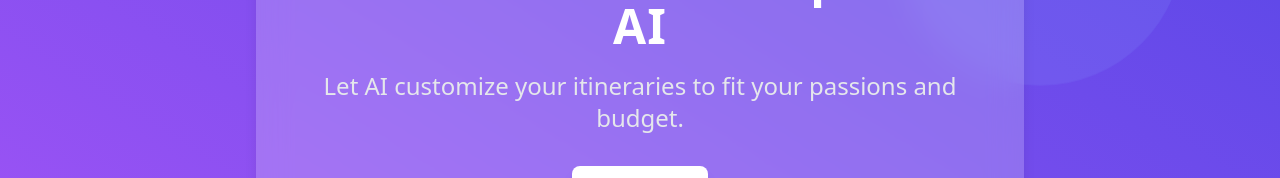
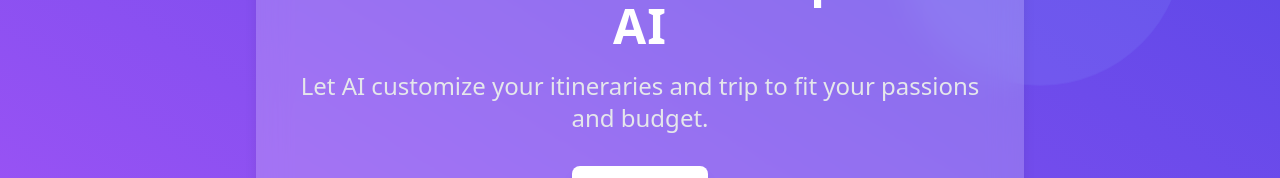
Before and after one commit to mhistiak3/JustFly, a React (Vite) app: page / in a window 1280 px wide. Shown: the part 320-498 px from the top of the page. Built offline with nearby package versions, Linux system fonts and the light colour scheme; no server answers.

Commit message:
Update Home.jsx

```diff
--- a/src/pages/Home.jsx
+++ b/src/pages/Home.jsx
@@ -19,7 +19,8 @@ const Home = () => {
             Plan Your Dream Trip with AI
           </h1>
           <p className="text-lg md:text-2xl text-gray-200 mb-8">
-            Let AI customize your itineraries to fit your passions and budget.
+            Let AI customize your itineraries and trip to fit your passions and budget.
+
           </p>
           <Link to={"/create-trip"}>
             <Button className="bg-white text-purple-700 font-semibold px-6 py-3 rounded-lg shadow-lg hover:bg-gray-200 transition transform hover:scale-105">
```
